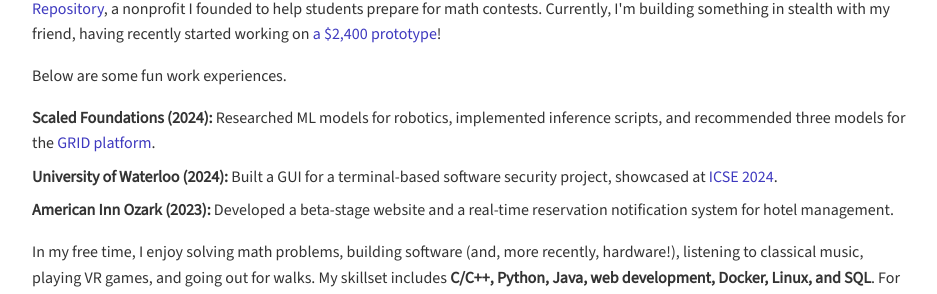
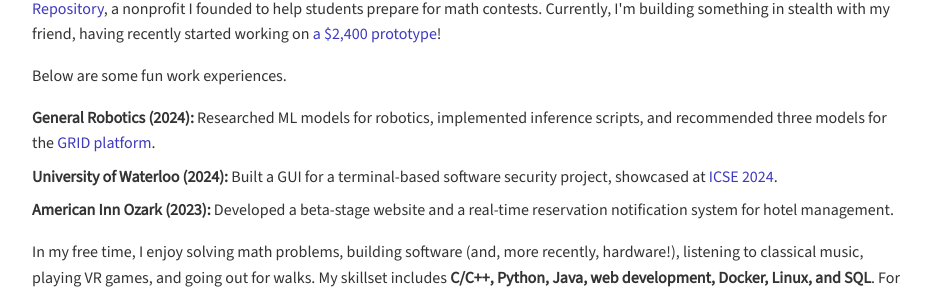
Before and after one commit to savirsingh/savirsingh.github.io, a Jekyll site: the page built from index.html, in a window 1280 px wide. Shown: the part 238-532 px from the top of the page, without its empty margins (168-1105 px from the left). Built offline with Jekyll 4.4.1, drawn with Linux system fonts in a browser that asks for light colours; the list of posts is cut into pages by our own code.

Commit message:
Update index.html

```diff
--- a/index.html
+++ b/index.html
@@ -8,7 +8,7 @@
     <p>Hi! I'm an incoming student at the University of Toronto intending to pursue a double major in Computer Science and Applied Mathematics (through the Physical & Mathematical Sciences admission category). I love researching, programming, and building innovative projects. I'm deeply interested in computer science, mathematics, and engineering. I contribute to <a href="https://mathcontestrepository.pythonanywhere.com/user/savir">the Math Contest Repository</a>, a nonprofit I founded to help students prepare for math contests. Currently, I'm building something in stealth with my friend, having recently started working on <a href="https://linkedin.com/in/savirss">a $2,400 prototype</a>!</p>
     <p>Below are some fun work experiences.</p>
     <ul>
-        <li><strong>Scaled Foundations (2024):</strong> Researched ML models for robotics, implemented inference scripts, and recommended three models for the <a href="https://scaledfoundations.ai">GRID platform</a>.</li>
+        <li><strong>General Robotics (2024):</strong> Researched ML models for robotics, implemented inference scripts, and recommended three models for the <a href="https://scaledfoundations.ai">GRID platform</a>.</li>
         <li><strong>University of Waterloo (2024):</strong> Built a GUI for a terminal-based software security project, showcased at <a href="https://conf.researchr.org/home/icse-2024">ICSE 2024</a>.</li>
         <li><strong>American Inn Ozark (2023):</strong> Developed a beta-stage website and a real-time reservation notification system for hotel management.</li>
     </ul>
```
